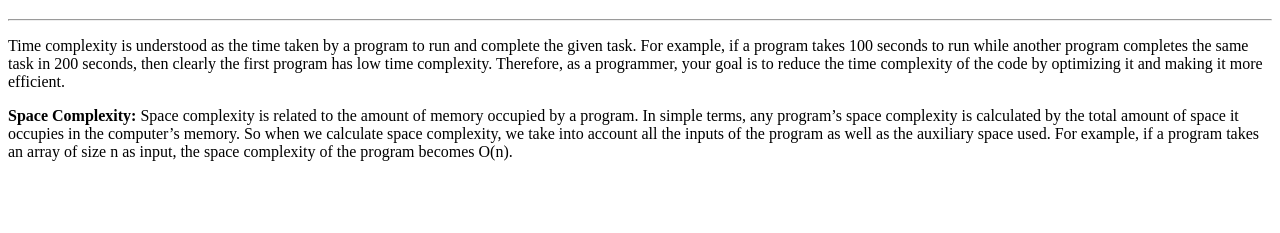
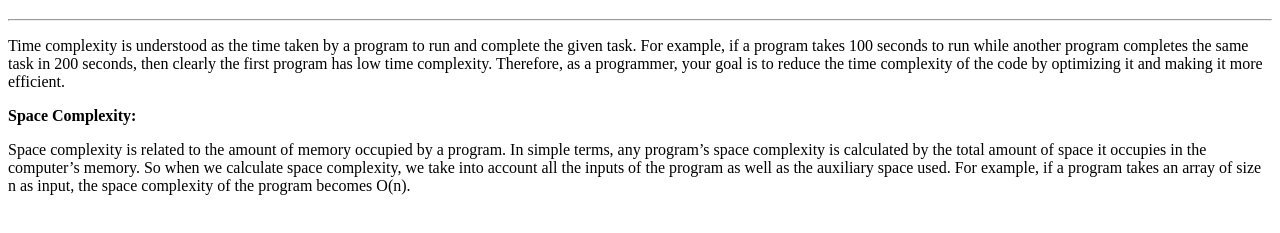
Before and after one commit to acciojob/time-and-space-complexity-rajprince320, a website: page main.html in a window 1280 px wide. Shown: the part 61-294 px from the top of the page. Drawn offline with Linux system fonts and the light colour scheme.

Commit message:
created a submission

```diff
--- a/main.html
+++ b/main.html
@@ -8,16 +8,12 @@
 
 <body>
 	<!-- the entire body must be written by student -->
-	<div>
 		<h1>Time and Space Complexity</h1>
-	</div>
 		<hr>
-	<div>
 	<p>Time complexity is understood as the time taken by a program to run and complete the given task. For example, if a program takes 100 seconds to run while another program completes the same task in 200 seconds, then clearly the first program has low time complexity. Therefore, as a programmer, your goal is to reduce the time complexity of the code by optimizing it and making it more efficient.</p>
-	<p>
-		<strong>Space Complexity: </strong>
+		<b>Space Complexity: </b>
+		<p>
 		Space complexity is related to the amount of memory occupied by a program. In simple terms, any program’s space complexity is calculated by the total amount of space it occupies in the computer’s memory. So when we calculate space complexity, we take into account all the inputs of the program as well as the auxiliary space used. For example, if a program takes an array of size n as input, the space complexity of the program becomes O(n).</p>
-	</div>
 		<script type="text/javascript" src="./script.js">
 </script>
 
```
